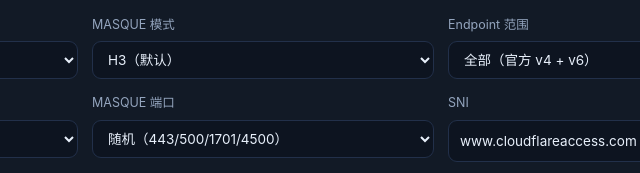
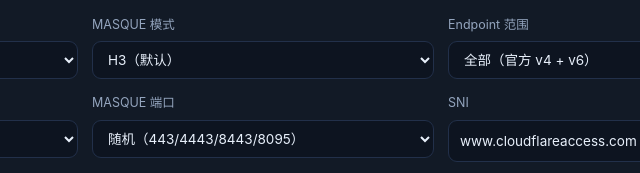
Before and after one commit to looomix/Warp-Masque-free, a plain HTML site: page index.html in a window 1280 px wide. Shown: the part 1382-1555 px from the top of the page, 377-1017 px from the left. Drawn offline with Linux system fonts and the light colour scheme; no server answers.

Commit message:
Fix MASQUE node fields and add 60s auto-clear

```diff
--- a/index.html
+++ b/index.html
@@ -50,7 +50,7 @@
             <div class="field"><label>MASQUE 模式</label><select id="network"><option value="h3">H3（默认）</option><option value="h2">H2</option><option value="h3-l4proxy">H3-L4</option></select></div>
             <div class="field"><label>Endpoint 范围</label><select id="endpointMode"><option value="all">全部（官方 v4 + v6）</option><option value="v4">仅 IPv4</option><option value="v6">仅 IPv6</option></select></div>
             <div class="field"><label>WG 端口</label><select id="wgPort"><option>2408</option><option>4500</option><option>500</option><option>1701</option></select></div>
-            <div class="field"><label>MASQUE 端口</label><select id="portMode"><option value="random">随机（443/500/1701/4500）</option><option>443</option><option>500</option><option>1701</option><option>4500</option></select></div>
+            <div class="field"><label>MASQUE 端口</label><select id="portMode"><option value="random">随机（443/4443/8443/8095）</option><option>443</option><option>4443</option><option>8443</option><option>8095</option></select></div>
             <div class="field"><label for="sni">SNI</label><input id="sni" type="text" value="www.cloudflareaccess.com" /></div>
             <div class="field"><label for="cc">拥塞控制</label><select id="cc"><option>bbr</option><option>cubic</option><option>reno</option></select></div>
             <div class="field"><label for="testUrl">延迟测试地址</label><input id="testUrl" type="text" value="https://cloudflare.com/cdn-cgi/trace" /></div>
```
